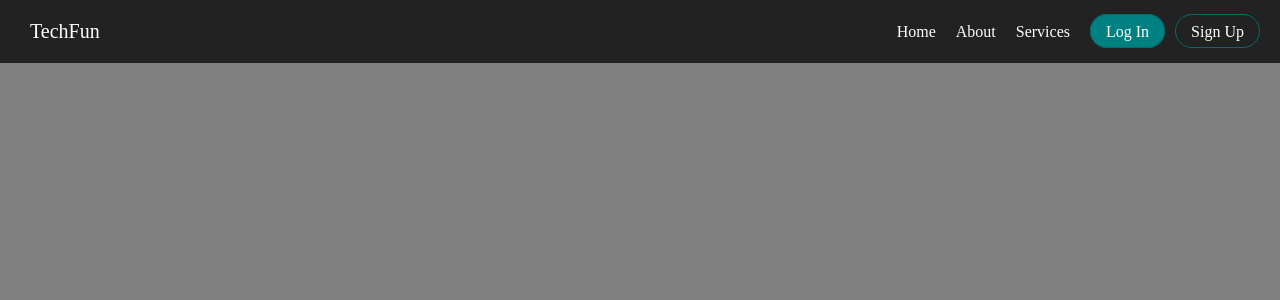
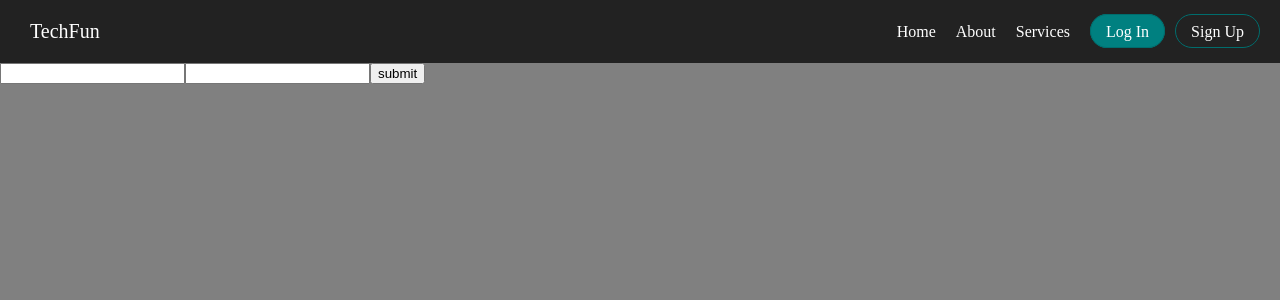
Before and after one commit to godsomex/douglas, a React app: page /signin in a window 1280 px wide. Shown: the top 300 px of the page. Built offline with nearby package versions, Linux system fonts and the light colour scheme.

Commit message:
add sign-in components

```diff
--- a/src/components/App.js
+++ b/src/components/App.js
@@ -4,6 +4,7 @@ import Home from './pages/Home';
 import Collection from './collections/Collection';
 import Shop from './pages/Shop';
 import Nav from '../components/Nav';
+import SignInPage from './pages/SignInPage';
 
 function App() {
     return (
@@ -12,6 +13,7 @@ function App() {
             <Switch>
                 <Route exact path="/" component={Home} />
                 <Route path="/shop" component={Shop} />
+                <Route path="/signin" component={SignInPage} />
             </Switch>
         </div>
     );
--- /dev/null
+++ b/src/components/SignInSignUp/signin.tsx
@@ -0,0 +1,39 @@
+import React, { useState } from 'react';
+
+function signin() {
+    const [values, setValues] = useState({ email: '', password: '' });
+
+    const handleSubmit = e => {
+        e.preventDefault();
+        console.log(values);
+        setValues({ email: '', password: '' });
+    };
+
+    const handleChange = e => {
+        const { name, value } = e.target;
+
+        setValues(values => ({ ...values, [name]: value }));
+    };
+    return (
+        <div>
+            <form onSubmit={handleSubmit}>
+                <input
+                    name="email"
+                    type="email"
+                    value={values.email}
+                    onChange={handleChange}
+                />
+                <input
+                    name="password"
+                    type="password"
+                    value={values.password}
+                    onChange={handleChange}
+                />
+
+                <input type="submit" value="submit" />
+            </form>
+        </div>
+    );
+}
+
+export default signin;
--- /dev/null
+++ b/src/components/pages/SignInPage.tsx
@@ -0,0 +1,13 @@
+import React from 'react';
+
+import SignInPage from '../SignInSignUp/signin';
+
+function SignIn() {
+    return (
+        <div>
+            <SignIn />
+        </div>
+    );
+}
+
+export default SignInPage;
```
